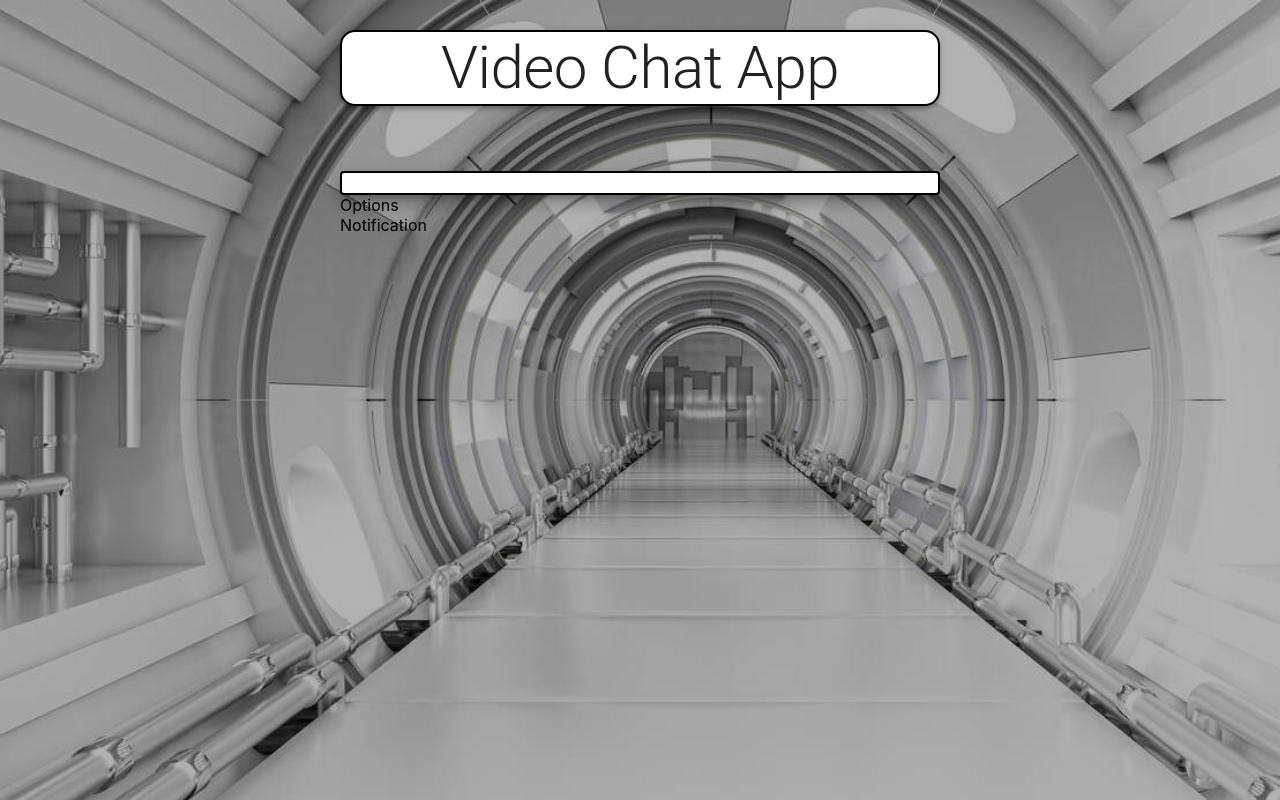
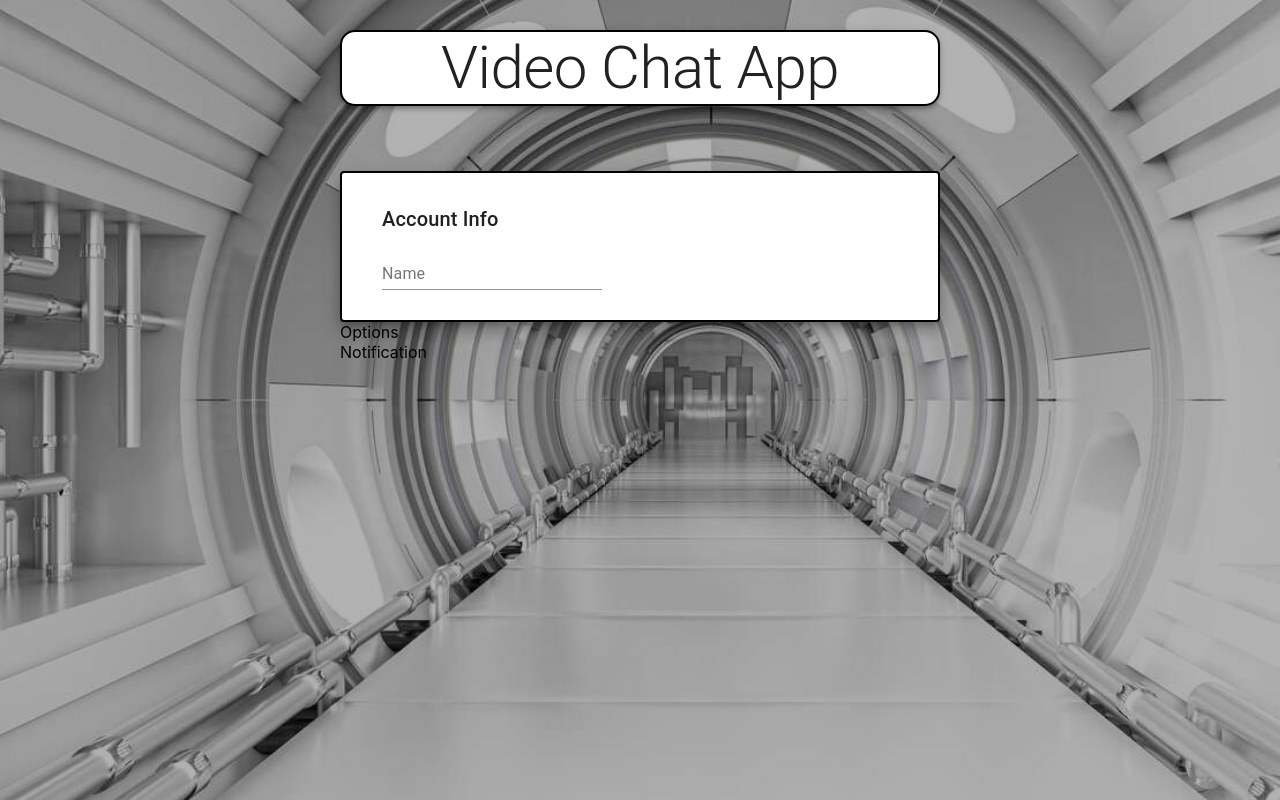
Before and after one commit to DeeIdowu/VideoChatApp, a React (Create React App) app in the folder client/: page / in a window 1280 px wide. Built offline with nearby package versions, Linux system fonts and the light colour scheme; no server answers.

Commit message:
more styling to Options component

```diff
--- a/client/src/components/Options.jsx
+++ b/client/src/components/Options.jsx
@@ -45,6 +45,16 @@ const Options = ({children}) => {
     return (
         <Container className={classes.container}>
             <Paper elevation={10} className={classes.paper}>
+                <form className={classes.root} noValidate autocomplete="off">
+                    <Grid container className={classes.gridContainer}>
+                        <Grid item xs={12} md={6} className={classes.padding}>
+                            <Typography gutterBottom variant="h6">
+                                Account Info
+                            </Typography>
+                            <TextField label="Name" value={name} onChange={(e)=> setName(e.target.value)} />
+                        </Grid>
+                    </Grid>
+                </form>
             </Paper>
            Options
            {children}
```
